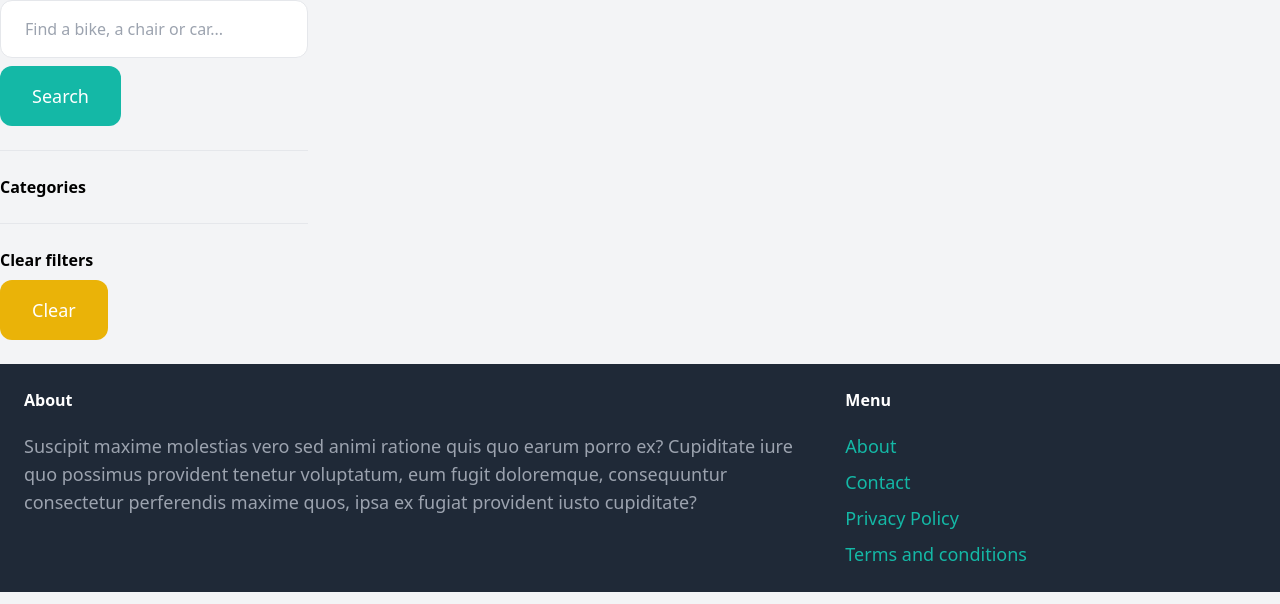
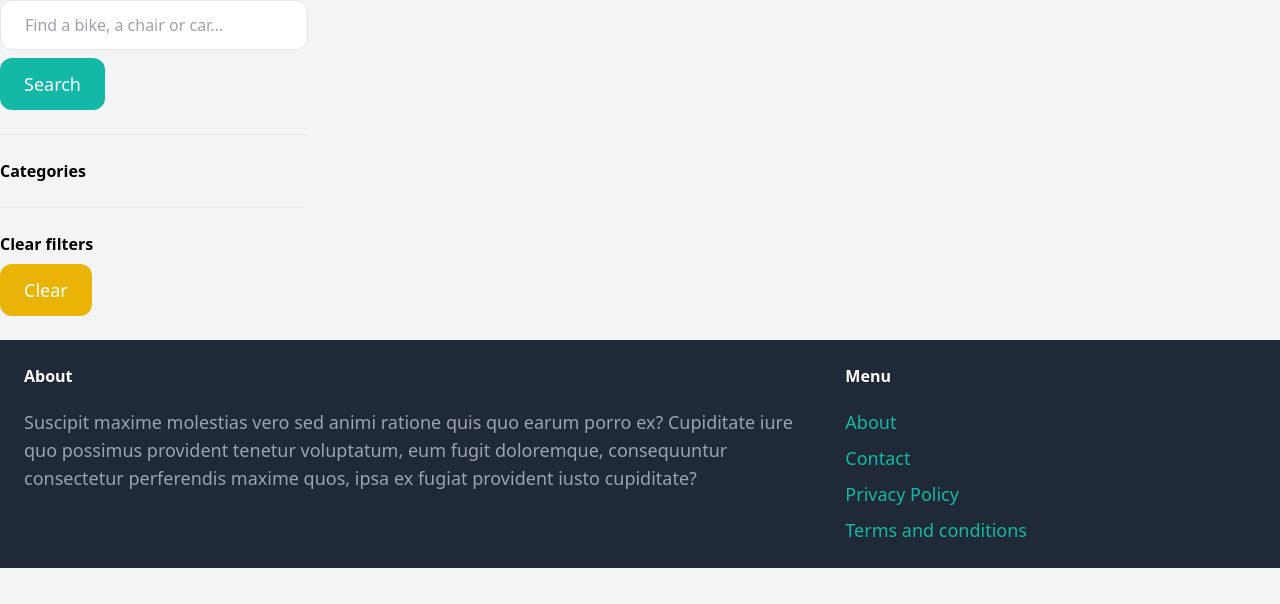
Before and after one commit to Rishi-Mishra0704/puddle, a Django app: page /items/ in a window 1280 px wide. Shown: the part 77-681 px from the top of the page. Run offline with Django 4.2, Linux system fonts and the light colour scheme; data that the repository does not hold is empty; some libraries are stand-ins or nearby versions.

Commit message:
update search page

```diff
--- a/items/templates/items/items.html
+++ b/items/templates/items/items.html
@@ -1,12 +1,12 @@
 {% extends 'base.html' %}
 
 {% block content %}
-    <div class="pb-6 grid grid-cols-4 gap-4 bg-gray-100">
-        <div class="col-span-1">
+    <div class="pb-6 grid grid-cols-1 md:grid-cols-4 gap-4 bg-gray-100">
+        <div class="md:col-span-1 mt-16 md:mt-0 ">
             <form method="get" action="{% url 'item:items' %}">
-                <input name="query" class="w-full py-4 px-6 border rounded-xl" type="text" value="{{ query }}" placeholder="Find a bike, a chair or car...">
+                <input name="query" class="w-full py-3 px-4 md:px-6 border rounded-xl" type="text" value="{{ query }}" placeholder="Find a bike, a chair or car...">
 
-                <button class="mt-2 py-4 px-8 text-lg bg-teal-500 text-white rounded-xl">Search</button>
+                <button class="mt-2 py-3 px-6 text-lg bg-teal-500 text-white rounded-xl">Search</button>
             </form>
 
             <hr class="my-6">
@@ -26,17 +26,17 @@
             <p class="font-semibold">Clear filters</p>
 
             <ul>
-                <li><a href="{% url 'item:items' %}" class="mt-2 py-4 px-8 inline-block bg-yellow-500 text-lg rounded-xl text-white">Clear</a>
+                <li><a href="{% url 'item:items' %}" class="mt-2 py-3 px-6 inline-block bg-yellow-500 text-lg rounded-xl text-white">Clear</a></li>
+            </ul>
         </div>
 
-        <div class="col-span-3">
-            <div class="grid grid-cols-3 gap-3">
+        <div class="md:col-span-3">
+            <div class="grid grid-cols-1 md:grid-cols-3 gap-3">
                 {% for item in items %}
                     <div>
                         <a href="{% url 'item:detail' item.id %}">
-
-                            <div class="p-6 bg-white rounded-b-xl">
-                                <h2 class="text-2xl">{{ item.name }}</h2>
+                            <div class="p-4 md:p-6 bg-white rounded-b-xl">
+                                <h2 class="text-xl md:text-2xl">{{ item.name }}</h2>
                                 <p class="text-gray-500">Price: {{ item.price }}</p>
                             </div>
                         </a>
```
